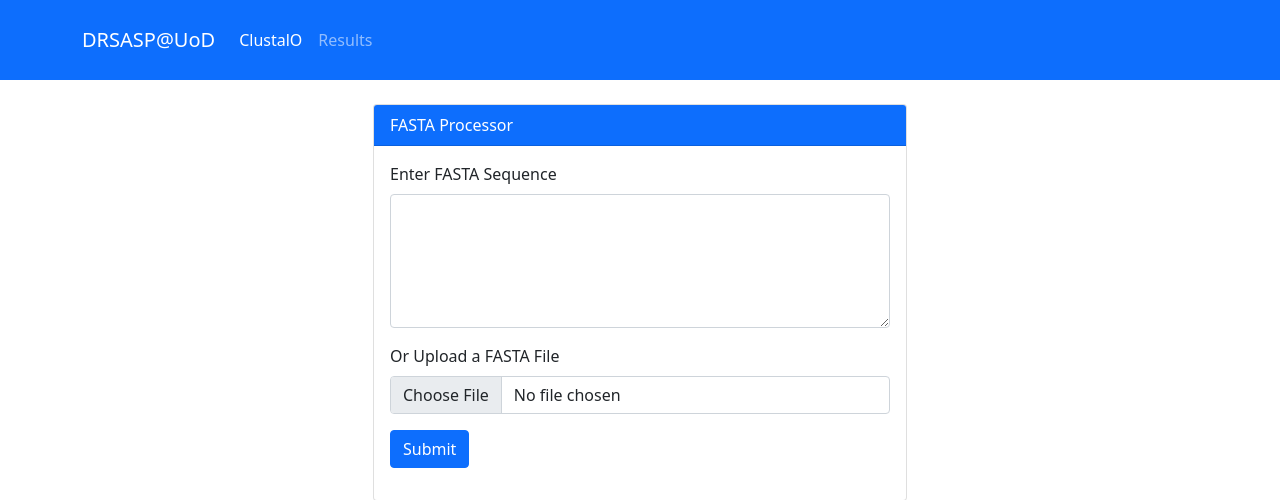
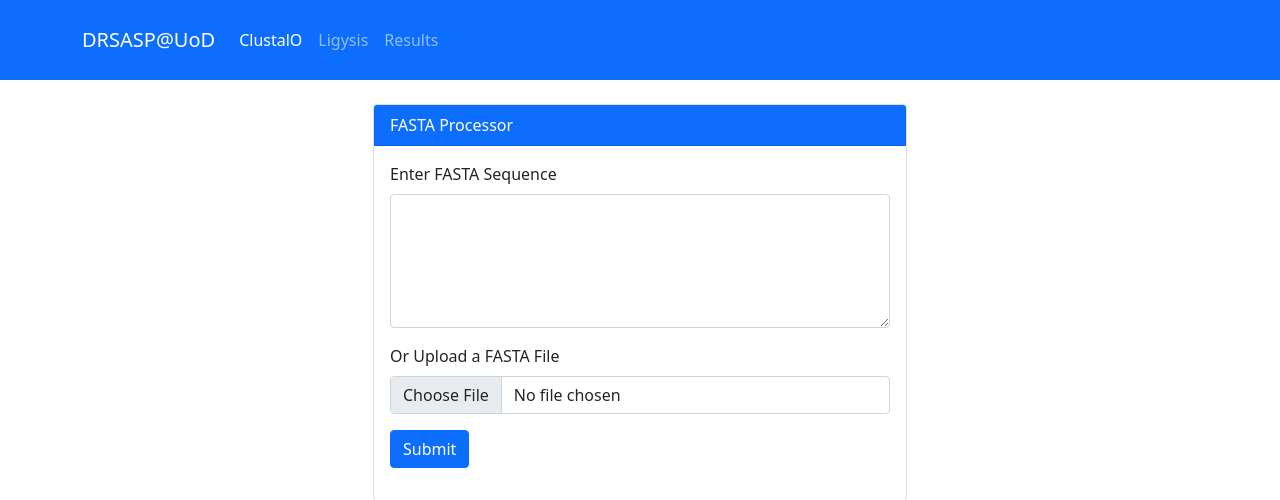
Before and after one commit to bartongroup/SM_dundee-resource-templates, a Flask app: page / in a window 1280 px wide. Shown: the top 500 px of the page. Run offline with Flask 3, Linux system fonts and the light colour scheme; some libraries are stand-ins or nearby versions.

Commit message:
Add Ligysis navigation link to base template

```diff
--- a/app/templates/base.html
+++ b/app/templates/base.html
@@ -31,6 +31,10 @@
                         <a class="nav-link {% if request.endpoint == 'index' %}active{% endif %}" aria-current="page"
                             href="{{ url_for('index') }}">ClustalO</a>
                     </li>
+                    <li class="nav-item">
+                        <a class="nav-link {% if request.endpoint == 'ligysis' %}active{% endif %}"
+                            href="{{ url_for('ligysis') }}">Ligysis</a>
+                    </li>
                     {% if session.get('session_id') %}
                     <li class="nav-item">
                         <a class="nav-link {% if request.endpoint == 'results' %}active{% endif %}"
```
